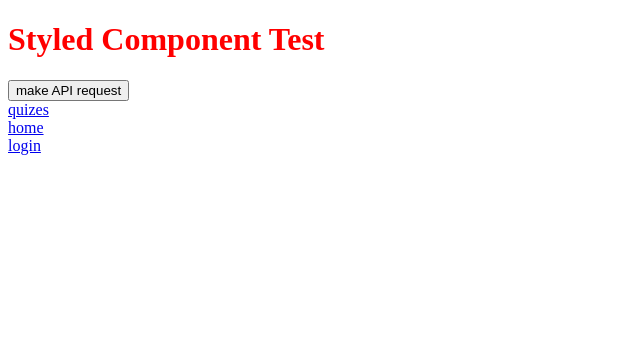
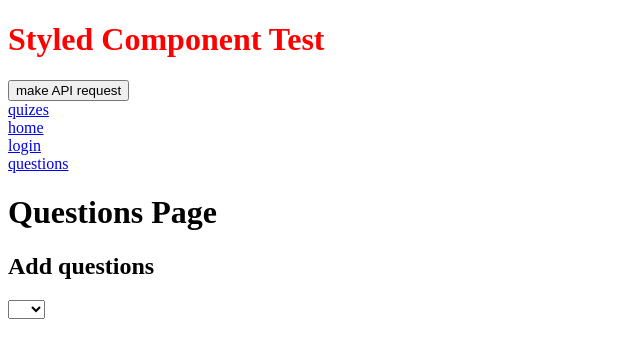
Before and after one commit to UmenR/SWIN-2022-TEP-ELEARNING, a React (Create React App) app: page /questions/add in a window 1280 px wide. Shown: the top 358 px of the page, without its empty margins (0-640 px from the left). Built offline with nearby package versions, Linux system fonts and the light colour scheme.

Commit message:
feat: configure dynamic forms for questions

```diff
--- a/src/App.js
+++ b/src/App.js
@@ -4,6 +4,7 @@ import styled from "styled-components";
 import HomePage from "./features/home/Home";
 import Login from "./features/login/Login";
 import QuizList from "./features/quizes/QuizList";
+import QuestionsPage from "./features/questions/QuestionsPage";
 import ProtectedRoute from "./common/Protected";
 
 import { api } from "./api/Request";
@@ -46,6 +47,9 @@ function App() {
         <div>
           <Link to="/login">login</Link>
         </div>
+        <div>
+          <Link to="/questions/add">questions</Link>
+        </div>
       </NavList>
       <Routes>
         <Route path="/home" element={<HomePage />} />
@@ -60,6 +64,10 @@ function App() {
             }
           />
         </Route>
+        {/* Questions page  */}
+        <Route path="/questions">
+          <Route path="add" element={<QuestionsPage />} />
+        </Route>
       </Routes>
     </>
   );
--- a/src/features/questions/QuestionsPage.js
+++ b/src/features/questions/QuestionsPage.js
@@ -1,6 +1,5 @@
 import React from "react";
-import { Formik, Form, Field, FieldArray, ErrorMessage } from "formik";
-import * as Yup from "yup";
+import { Formik, Form, Field, FieldArray } from "formik";
 
 import { PRE_DEFINED_QUESTION_NUMBER } from "../../constatns";
 
@@ -43,9 +42,10 @@ function QuestionsPage() {
       <h1>Questions Page</h1>
       <div>
         <h2>Add questions</h2>
+
         <Formik initialValues={initialFormValues} onSubmit={onSubmit}>
-          {({ values, setValues }) => {
-            <>
+          {({ values, setValues }) => {return(
+            <Form>
               <Field name="numberOfQuestions">
                 {({ field }) => (
                   <select
@@ -72,7 +72,7 @@ function QuestionsPage() {
                           <h5 className="card-title">question {i + 1}</h5>
                           <div className="form-row">
                             <div className="form-group col-6">
-                              <label>Name</label>
+                              <label>question</label>
                               <Field
                                 name={`questions.${i}.name`}
                                 type="text"
@@ -86,10 +86,12 @@ function QuestionsPage() {
                   })
                 }
               </FieldArray>
-            </>;
-          }}
+            </Form>
+          )}}
         </Formik>
       </div>
     </>
   );
 }
+
+export default QuestionsPage;
```
